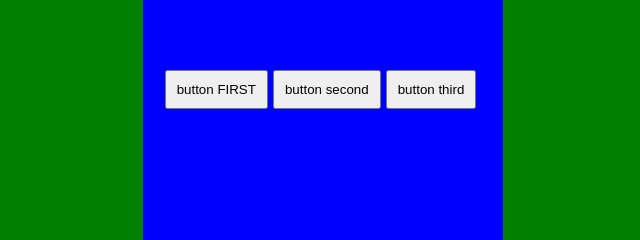
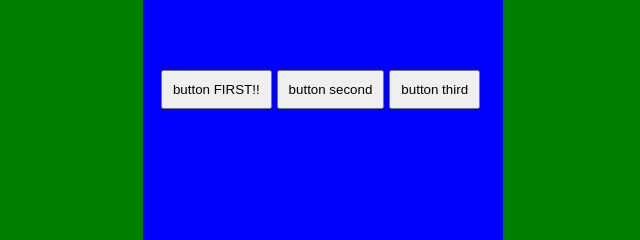
Before and after one commit to akbarfzn/shopee, a plain HTML site: page index.html in a window 1280 px wide. Shown: the part 418-658 px from the top of the page, 317-957 px from the left. Drawn offline with nearby package versions, Linux system fonts and the light colour scheme.

Commit message:
Update index.html

```diff
--- a/index.html
+++ b/index.html
@@ -57,7 +57,7 @@
     <div class="divpractice">
         <div class="first">first div</div>
         <div class="second" id="second-box">
-            <button onclick="hey()">button FIRST</button>
+            <button onclick="hey()">button FIRST!!</button>
             <button>button second</button>
             <button>button third</button>
 
```
